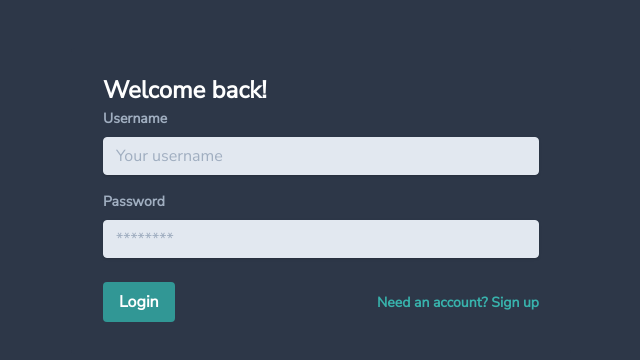
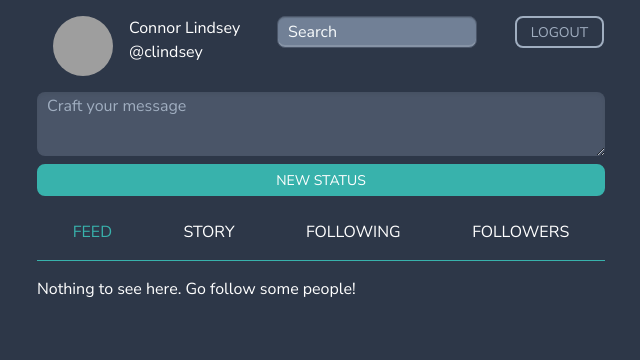
Before and after one commit to connorlindsey/buzzle, a React (Create React App) app: page /home in a window 1280 px wide. Before the commit this address led to /. Shown: the top 360 px of the page, without its empty margins (319-959 px from the left). Built offline with nearby package versions, Linux system fonts and the light colour scheme; grey boxes are pictures that could not be loaded; the HTML template or start-up script is replaced by a standard one.

Commit message:
More work on statuses

```diff
--- a/src/App.tsx
+++ b/src/App.tsx
@@ -18,7 +18,7 @@ const App: React.FC = () => {
       <UserContext.Provider value={new UserService()}>
         <Router>
           <Route path="/" exact component={AuthView} />
-          <Route path="/profile/:id" component={ProfileView} />
+          <Route path="/profile/:alias" component={ProfileView} />
           <Route path="/home" component={HomeView} />
           <Route path="/upload-image" component={UploadImage} />
         </Router>
--- a/src/model/Status.ts
+++ b/src/model/Status.ts
@@ -2,13 +2,13 @@ import Mention from "./Mention"
 import URL from "./URL"
 
 export default class Status {
-  userId: string
+  alias: string
   message: string
   mentions: Mention[] = []
   urls: URL[] = []
 
-  constructor(userId: string, message: string) {
-    this.userId = userId
+  constructor(alias: string, message: string) {
+    this.alias = alias
     this.message = message
     this.getMentions(message)
     this.getURLs(message)
--- a/src/network/ServerFacade.ts
+++ b/src/network/ServerFacade.ts
@@ -45,11 +45,12 @@ export default class ServerFacade {
   public static createStatus = (message: string): void => {
     let ID = localStorage.getItem("USER_ID")
     let user = ServerFacade.users.find(u => u.id === ID)
+    console.log("Create status: ", user)
     if (!user || !ID) {
       throw new Error("You must be logged in")
     }
     // Create status
-    let status = new Status(ID, message)
+    let status = new Status(user.alias, message)
 
     // Add status to user's story
     user.story.addStatus(status);
@@ -117,13 +118,21 @@ export default class ServerFacade {
   }
 
   public static getUserByAlias(alias: string) {
-    return this.users[0]
+    let user = this.users.find(u => u.alias === alias)
+    if (!user) {
+      // return null TODO: Change this back
+      localStorage.setItem("USER_ID", this.users[0].id)
+      return this.users[0]
+    }
+    return user
   }
 
   public static getUserByID(ID: string) {
     let user = this.users.find(u => u.id === ID)
     if (!user) {
-      return null
+      // return null TODO: Change this back
+      localStorage.setItem("USER_ID", this.users[0].id)
+      return this.users[0]
     }
     return user
   }
--- a/src/services/UserService.ts
+++ b/src/services/UserService.ts
@@ -55,4 +55,8 @@ export default class UserService {
     let user = ServerFacade.getUserByID(id)
     return user;
   }
+  static getUserByAlias = (alias: string): User | null => {
+    let user = ServerFacade.getUserByAlias(alias)
+    return user;
+  }
 }
--- a/src/view/AuthView.tsx
+++ b/src/view/AuthView.tsx
@@ -14,7 +14,7 @@ export enum FORMS {
 }
 
 const AuthView: React.FC = () => {
-  const [currentForm, setCurrentForm] = useState(FORMS.LOGIN)
+  const [currentForm, setCurrentForm] = useState(FORMS.SIGNUP)
 
   let form;
   if (currentForm === FORMS.SIGNUP) {
--- a/src/view/HomeView.tsx
+++ b/src/view/HomeView.tsx
@@ -68,6 +68,17 @@ const HomeView: React.FC = () => {
     history.push("/")
   }
 
+  // Search
+  const [search, setSearch] = useState<string>("")
+  const handleSearch = (event: React.FormEvent<HTMLFormElement>) => {
+    event.preventDefault()
+    history.push(`/profile/${search}`)
+  }
+
+  if (!user) {
+    return <h3>An error occurred</h3>
+  }
+
   return (
     <PleaseSignIn>
       <Container>
@@ -75,15 +86,17 @@ const HomeView: React.FC = () => {
         <Header>
           {/* Info */}
           <ProfileSection>
-            <ProfileInfo as={Link} to={`/profile/${user && user.ID}`}>
-              {user && <ProfileImg src={user.photo} alt="Profile" />}
+            <ProfileInfo as={Link} to={`/profile/${user.alias}`}>
+              <ProfileImg src={user.photo} alt="Profile" />
               <div>
-                <div>{user && user.name}</div>
-                <div>@{user && user.alias}</div>
+                <div>{user.name}</div>
+                <div>@{user.alias}</div>
               </div>
-
             </ProfileInfo>
-            <TertiaryButton onClick={logout}>Logout</TertiaryButton>
+              <form onSubmit={handleSearch}>
+                <Search type="text" placeholder="Search" value={search} onChange={e => setSearch(e.target.value)} />
+              </form>
+              <TertiaryButton onClick={logout}>Logout</TertiaryButton>
           </ProfileSection>
 
           {/* New Status */}
@@ -106,13 +119,34 @@ const HomeView: React.FC = () => {
             <Tab className={`${selection === TAB_SELECTION.FOLLOWERS && "active"}`} onClick={() => setSelection(TAB_SELECTION.FOLLOWERS)}>Followers</Tab>
           </Tabs>
         </Header>
-        {content}
+        <Padding>
+          {content}
+        </Padding>
       </Container>
     </PleaseSignIn>
   );
 }
 
 export default HomeView;
+
+const Search = styled.input`
+  width: 200px;
+  border: 1px solid ${props => props.theme.grey["700"]};
+  border-radius: ${props => props.theme.borderRadius};
+  height: 2rem;
+  background: ${props => props.theme.grey["600"]};
+  outline: none;
+  padding-left: 10px;
+  box-shadow: inset 0 -2px 0px hsla(0, 0%, 100%, 0.15), inset 0 1px 1px hsla(0, 0%, 0%, 0.15);
+
+  &::placeholder {
+    color: ${props => props.theme.grey["100"]};
+  }
+`
+
+const Padding = styled.div`
+  padding: 1rem 0;
+`
 
 const Container = styled.div`
   max-width: 600px;
--- a/src/view/ProfileView.tsx
+++ b/src/view/ProfileView.tsx
@@ -8,12 +8,12 @@ interface Props {
 
 
 const ProfileView: React.FC<Props> = ({ count }) => {
-  const { id } = useParams();
+  const { alias } = useParams();
   return (
     <PleaseSignIn>
       <div className="m-auto antialiased font-sans font-serif font-mono text-center">
         <p>{count}</p>
-        <p>ID: {id}</p>
+        <p>Alias: {alias}</p>
       </div>
     </PleaseSignIn>
   );
--- a/src/view/components/AStatus.tsx
+++ b/src/view/components/AStatus.tsx
@@ -12,7 +12,7 @@ interface StatusProps {
 const AStatus: React.FC<StatusProps> = ({ status }) => {
   const [user, setUser] = useState<User>()
   useEffect(() => {
-    let user = UserService.getUserByID(status.userId)
+    let user = UserService.getUserByAlias(status.alias)
     if (user) {
       setUser(user)
     }
@@ -22,16 +22,16 @@ const AStatus: React.FC<StatusProps> = ({ status }) => {
 
   return (
     <StyledStatus>
-      <ProfileInfo as={Link} to={`/profile/${status.userId}`}>
+      <ProfileInfo>
         <ProfileImg src={user.photo} alt="Profile" />
         <Col>
-          <StyledName>{user.name}</StyledName>
-          <StyledAlias>{user.alias}</StyledAlias>
+          <StyledName as={Link} to={`/profile/${status.alias}`}>{user.name}</StyledName>
+          <StyledAlias as={Link} to={`/profile/${status.alias}`}>@{user.alias}</StyledAlias>
+          <DaMessage>
+            {status.message}
+          </DaMessage>
         </Col>
       </ProfileInfo>
-      <DaMessage>
-        {status.message}
-      </DaMessage>
     </StyledStatus>
   )
 }
@@ -39,11 +39,12 @@ const AStatus: React.FC<StatusProps> = ({ status }) => {
 export default AStatus
 
 const StyledStatus = styled.div`
-padding: 1rem;
+  padding: 1rem 0;
+  border-bottom: 1px solid ${props => props.theme.grey["700"]};
 `
 
 const ProfileInfo = styled.div`
-
+  display: flex;
 `
 
 const ProfileImg = styled.img`
@@ -59,13 +60,13 @@ const Col = styled.div`
 `
 
 const StyledName = styled.h4`
-
+  font-size: 16px;
 `
 
 const StyledAlias = styled.h5`
-
+  font-size: 14px;
+  color: ${props => props.theme.grey["400"]};
 `
 
 const DaMessage = styled.p`
-
 `
--- a/src/view/components/Feed.tsx
+++ b/src/view/components/Feed.tsx
@@ -1,11 +1,37 @@
-import React from 'react'
+import React, { useState, useEffect } from 'react'
+import Feed from "../../model/Feed"
+import ServerFacade from '../../network/ServerFacade'
+import AStatus from './AStatus'
 
-const Feed = () => {
+interface FeedProps {
+  ID?: string | null
+}
+
+const FeedView: React.FC<FeedProps> = ({ ID }) => {
+  // Load the user feed
+  const [userFeed, setUserFeed] = useState<Feed>()
+  useEffect(() => {
+    if (!ID) {
+      // eslint-disable-next-line
+      ID = localStorage.getItem("USER_ID");
+    }
+    if (ID) {
+      let user = ServerFacade.getUserByID(ID)
+      if (user) {
+        setUserFeed(user.feed)
+      }
+    }
+  }, [ID, userFeed])
+
+  if (!userFeed) {
+    return (<div><h3>An error has occurred</h3></div>)
+  }
   return (
     <div>
-      This is the feed
+      {userFeed.statuses.length === 0 && <h3>Nothing to see here. Go follow some people!</h3>}
+      {userFeed.statuses.map((s, i) => <AStatus status={s} key={i} />)}
     </div>
   )
 }
 
-export default Feed
+export default FeedView
--- a/src/view/components/Story.tsx
+++ b/src/view/components/Story.tsx
@@ -4,11 +4,11 @@ import ServerFacade from '../../network/ServerFacade'
 import AStatus from './AStatus'
 
 interface StoryProps {
-  ID?: string | null | undefined
+  ID?: string | null
 }
 
 const StoryView: React.FC<StoryProps> = ({ ID }) => {
-  // Load the user feed
+  // Load the user story
   const [userStory, setUserStory] = useState<Story>()
   useEffect(() => {
     if (!ID) {
@@ -29,6 +29,7 @@ const StoryView: React.FC<StoryProps> = ({ ID }) => {
 
   return (
     <div>
+      {userStory.statuses.length === 0 && <h3>Nothing to see here. Go post a status!</h3>}
       {userStory.statuses.map((s, i) => <AStatus status={s} key={i} />)}
     </div>
   )
```
